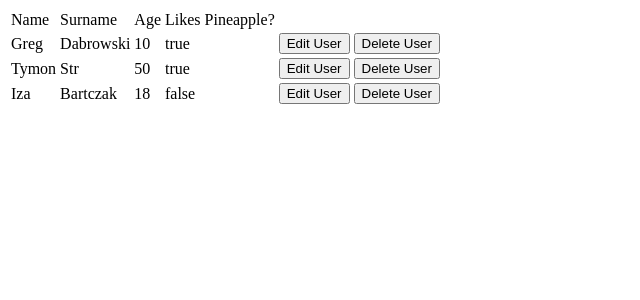
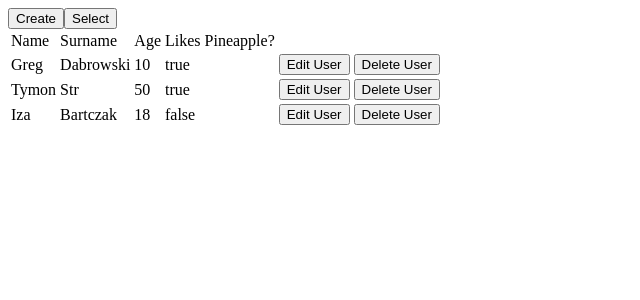
Before and after one commit to barPython123/prisma-web-app, a React app in the folder frontend/: page / in a window 1280 px wide. Shown: the top 300 px of the page, without its empty margins (0-640 px from the left). Built offline with nearby package versions, Linux system fonts and the light colour scheme.

Commit message:
added blueprint for navbar

```diff
--- a/frontend/src/App.tsx
+++ b/frontend/src/App.tsx
@@ -1,5 +1,6 @@
 import React from "react";
 import CreateUser from "./components/CreateUser";
+import NavBar from "./components/NavBar";
 import ShowUsers from "./components/ShowUsers";
 
 const someUser = {
@@ -18,6 +19,7 @@
 function App() {
   return (
     <div>
+      <NavBar></NavBar>
       {/* <CreateUser></CreateUser> */}
       <ShowUsers props={allUsers}></ShowUsers>
     </div>
--- /dev/null
+++ b/frontend/src/components/NavBar.tsx
@@ -0,0 +1,15 @@
+import React from "react";
+
+// create switchable buttons that returns value to main App
+// and shows different screns without router.
+
+const NavBar = () => {
+  return (
+    <div>
+      <button>Create</button>
+      <button>Select</button>
+    </div>
+  );
+};
+
+export default NavBar;
```
Also changed, not shown: 1 other file (tests, documents, lock files or other folders).
